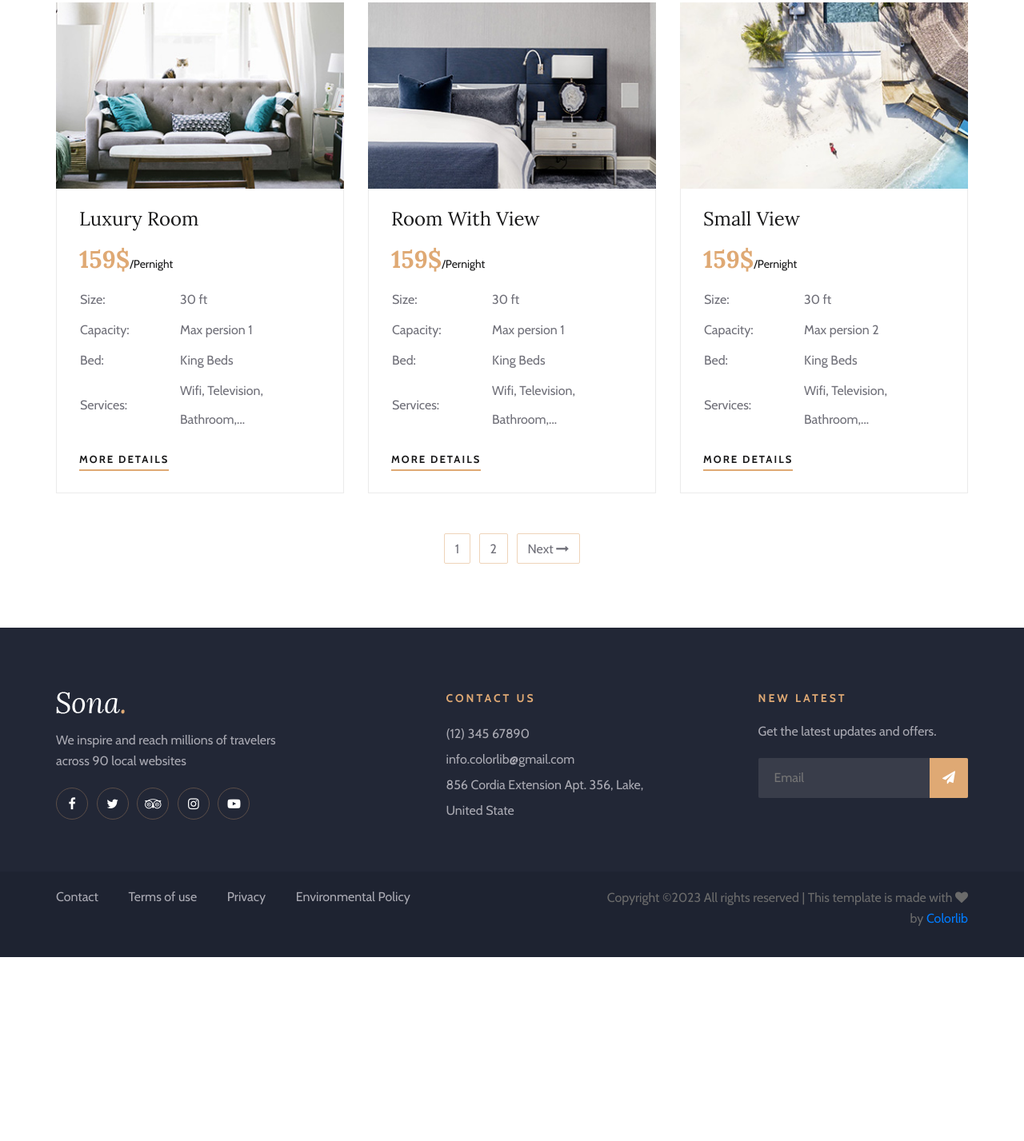
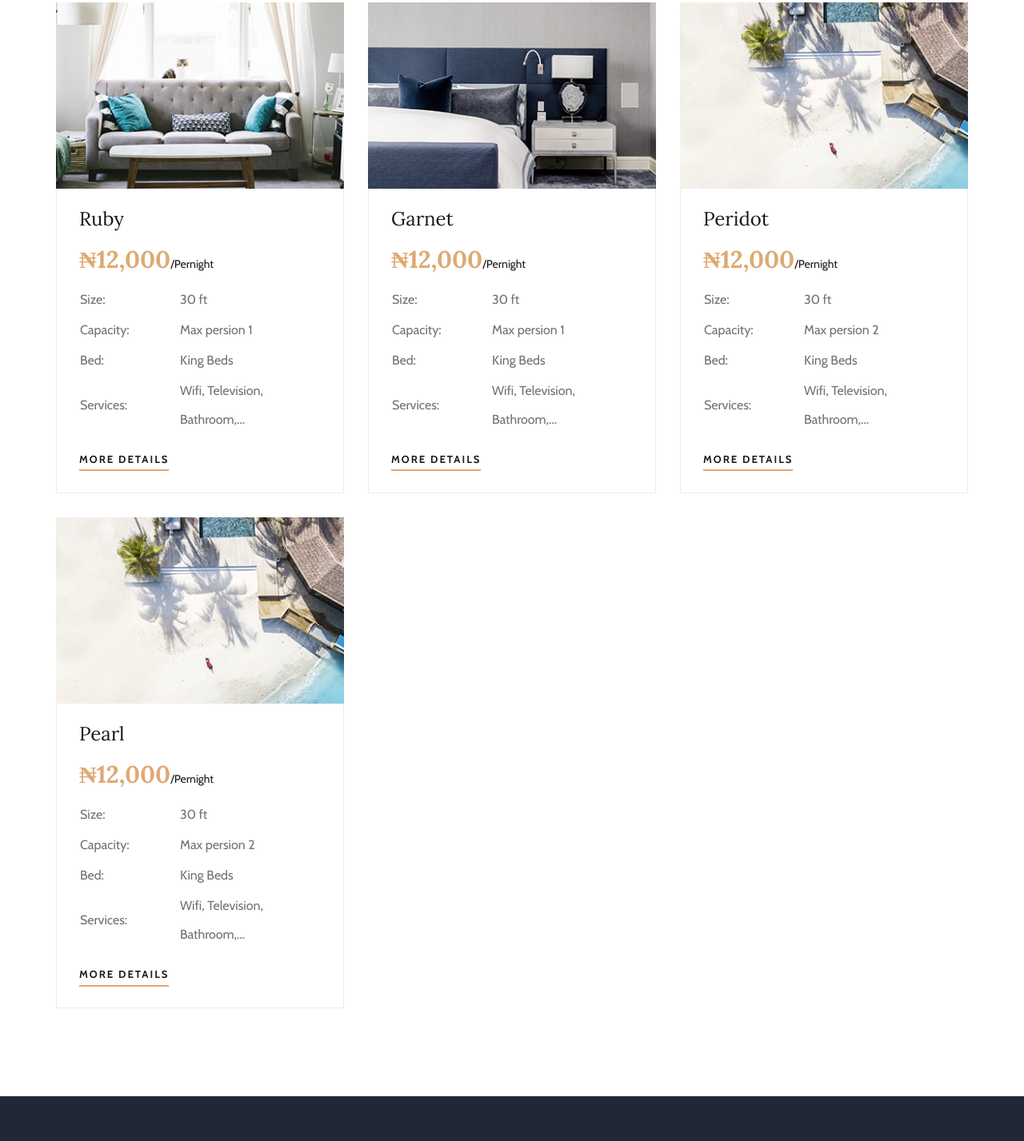
Before and after one commit to anerua/Royshieldhotels, a plain HTML site: page rooms.html in a window 1280 px wide. Shown: the part 1013-2440 px from the top of the page at 80% size. Before the commit the page ends 2210 px from the top, so only its background shows below. Drawn offline with nearby package versions, Linux system fonts and the light colour scheme.

Commit message:
feat: add all rooms to our rooms page

```diff
--- a/rooms.html
+++ b/rooms.html
@@ -95,8 +95,8 @@
                 <div class="row">
                     <div class="col-lg-6">
                         <ul class="tn-left">
-                            <li><i class="fa fa-phone"></i> (12) 345 67890</li>
-                            <li><i class="fa fa-envelope"></i> info.colorlib@gmail.com</li>
+                            <li><i class="fa fa-phone"></i> <a href="tel:+2348149075815" class="text-decoration-none text-reset">(234) 814 9075 815</a></li>
+                            <li><i class="fa fa-envelope"></i> <a href="mailto:info.royshire_cantina@gmail.com" class="text-decoration-none text-reset">info.royshire_cantina@gmail.com</a></li>
                         </ul>
                     </div>
                     <div class="col-lg-6">
@@ -189,8 +189,8 @@
                     <div class="room-item">
                         <img src="img/room/room-1.jpg" alt="">
                         <div class="ri-text">
-                            <h4>Premium King Room</h4>
-                            <h3>159$<span>/Pernight</span></h3>
+                            <h4>Diamond</h4>
+                            <h3>&#8358;18,000<span>/Pernight</span></h3>
                             <table>
                                 <tbody>
                                     <tr>
@@ -219,8 +219,8 @@
                     <div class="room-item">
                         <img src="img/room/room-2.jpg" alt="">
                         <div class="ri-text">
-                            <h4>Deluxe Room</h4>
-                            <h3>159$<span>/Pernight</span></h3>
+                            <h4>Emerald</h4>
+                            <h3>&#8358;15,000<span>/Pernight</span></h3>
                             <table>
                                 <tbody>
                                     <tr>
@@ -249,8 +249,8 @@
                     <div class="room-item">
                         <img src="img/room/room-3.jpg" alt="">
                         <div class="ri-text">
-                            <h4>Double Room</h4>
-                            <h3>159$<span>/Pernight</span></h3>
+                            <h4>Topaz</h4>
+                            <h3>&#8358;15,000<span>/Pernight</span></h3>
                             <table>
                                 <tbody>
                                     <tr>
@@ -279,8 +279,8 @@
                     <div class="room-item">
                         <img src="img/room/room-4.jpg" alt="">
                         <div class="ri-text">
-                            <h4>Luxury Room</h4>
-                            <h3>159$<span>/Pernight</span></h3>
+                            <h4>Ruby</h4>
+                            <h3>&#8358;12,000<span>/Pernight</span></h3>
                             <table>
                                 <tbody>
                                     <tr>
@@ -309,8 +309,8 @@
                     <div class="room-item">
                         <img src="img/room/room-5.jpg" alt="">
                         <div class="ri-text">
-                            <h4>Room With View</h4>
-                            <h3>159$<span>/Pernight</span></h3>
+                            <h4>Garnet</h4>
+                            <h3>&#8358;12,000<span>/Pernight</span></h3>
                             <table>
                                 <tbody>
                                     <tr>
@@ -339,8 +339,8 @@
                     <div class="room-item">
                         <img src="img/room/room-6.jpg" alt="">
                         <div class="ri-text">
-                            <h4>Small View</h4>
-                            <h3>159$<span>/Pernight</span></h3>
+                            <h4>Peridot</h4>
+                            <h3>&#8358;12,000<span>/Pernight</span></h3>
                             <table>
                                 <tbody>
                                     <tr>
@@ -365,13 +365,43 @@
                         </div>
                     </div>
                 </div>
-                <div class="col-lg-12">
+                <div class="col-lg-4 col-md-6">
+                    <div class="room-item">
+                        <img src="img/room/room-6.jpg" alt="">
+                        <div class="ri-text">
+                            <h4>Pearl</h4>
+                            <h3>&#8358;12,000<span>/Pernight</span></h3>
+                            <table>
+                                <tbody>
+                                    <tr>
+                                        <td class="r-o">Size:</td>
+                                        <td>30 ft</td>
+                                    </tr>
+                                    <tr>
+                                        <td class="r-o">Capacity:</td>
+                                        <td>Max persion 2</td>
+                                    </tr>
+                                    <tr>
+                                        <td class="r-o">Bed:</td>
+                                        <td>King Beds</td>
+                                    </tr>
+                                    <tr>
+                                        <td class="r-o">Services:</td>
+                                        <td>Wifi, Television, Bathroom,...</td>
+                                    </tr>
+                                </tbody>
+                            </table>
+                            <a href="#" class="primary-btn">More Details</a>
+                        </div>
+                    </div>
+                </div>
+                <!-- <div class="col-lg-12">
                     <div class="room-pagination">
                         <a href="#">1</a>
                         <a href="#">2</a>
                         <a href="#">Next <i class="fa fa-long-arrow-right"></i></a>
                     </div>
-                </div>
+                </div> -->
             </div>
         </div>
     </section>
```
